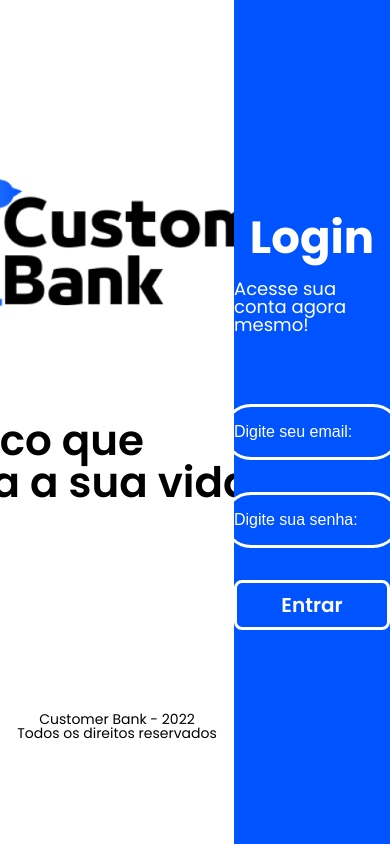
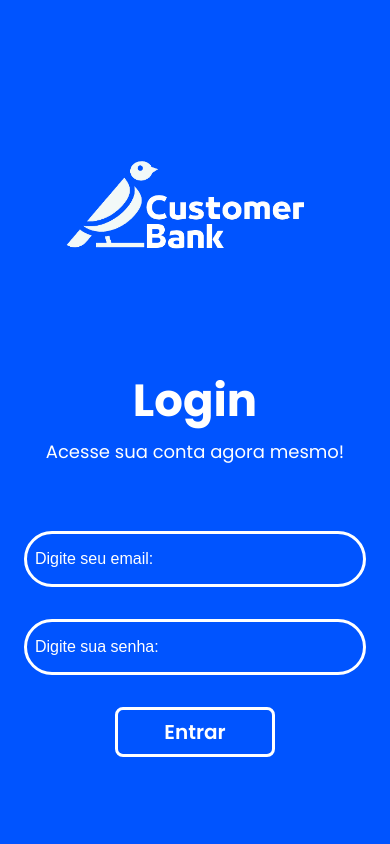
Before and after one commit to AnaMickaelly/customerbank, a Next.js app: page / in a window 390 px wide. Built offline with nearby package versions, Linux system fonts and the light colour scheme.

Commit message:
fix: responsive

```diff
--- a/src/pages/Login/index.tsx
+++ b/src/pages/Login/index.tsx
@@ -59,6 +59,11 @@ const Login = () => {
       <LoginContainer>
         <FormLogin onSubmit={handleSubmit(onSubmit)}>
           <Content>
+            <img
+              className="img-login"
+              src="/images/logo-customerbankbackground.png"
+              alt="logo"
+            />
             <h2>Login</h2>
             <p>Acesse sua conta agora mesmo!</p>
           </Content>
--- a/src/pages/Login/styles.ts
+++ b/src/pages/Login/styles.ts
@@ -24,6 +24,10 @@ export const Wrapper = styled.div`
     font-weight: 400;
     font-size: 14px;
   }
+
+  @media screen and (max-width: 920px) {
+    display: none;
+  }
 `;
 
 export const ImageContent = styled.div`
@@ -41,6 +45,19 @@ export const LoginContainer = styled.div`
   background-color: #0054ff;
   width: 40%;
   height: 100vh;
+
+  img {
+    display: none;
+  }
+
+  @media screen and (max-width: 920px) {
+    width: 100%;
+
+    img {
+      display: initial;
+      width: 270px;
+    }
+  }
 `;
 
 export const Content = styled.div`
```
Also changed, not shown: src/pages/dashboard/index.tsx (+1 -8 lines), src/pages/dashboard/styles.ts (+0 -9 lines), public/images/logo-customerbankbackground.png (added).
